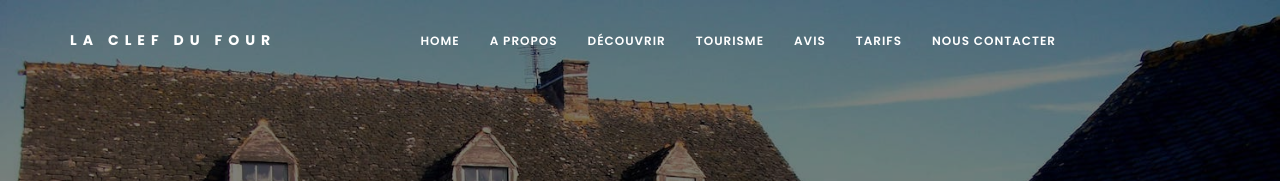
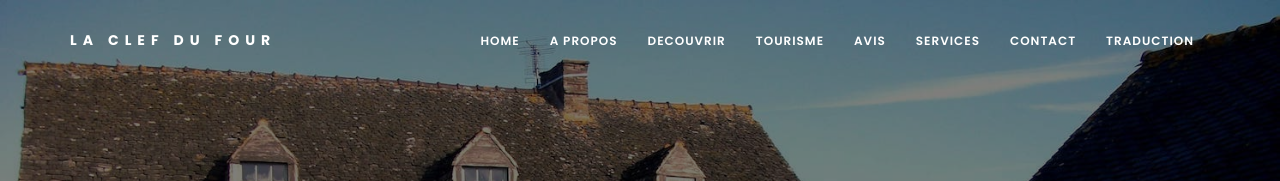
Before and after one commit to gmolveau/laclefdufour.com, a plain HTML site: page index.html in a window 1280 px wide. Shown: the top 181 px of the page. Drawn offline with Linux system fonts and the light colour scheme; some packages are replaced by stand-ins of ours; animation ran at ten frames a second.

Commit message:
navbar dropdown multi-langue

```diff
--- a/index.html
+++ b/index.html
@@ -95,33 +95,40 @@
                                         </li>
                                         <li>
                                             <a class="smoth-scroll" href="#portfolio">
-                                                Découvrir
+                                                <span multi_langue="menu_decouvrir" />
                                             </a>
                                         </li>
                                         <li>
                                             <a class="smoth-scroll" href="#tourisme">
-                                                Tourisme
+                                                <span multi_langue="menu_tourisme" />
                                             </a>
                                         </li>
                                         <li>
                                             <a class="smoth-scroll" href="#testimonials">
-                                                Avis
+                                                <span multi_langue="menu_avis" />
                                             </a>
                                         </li>
                                         <li>
                                             <a class="smoth-scroll" href="#services">
-                                                Tarifs
+                                                <span multi_langue="menu_services" />
                                             </a>
                                         </li>
                                         <li>
                                             <a class="smoth-scroll" href="#contact">
-                                                Nous contacter
+                                                <span multi_langue="menu_contact" />
                                             </a>
                                         </li>
+                                        <li class="dropdown">
+                                            <a href="#" class="dropdown-toggle" data-toggle="dropdown" role="button" aria-haspopup="true" aria-expanded="false">
+                                                <span multi_langue="menu_traduction" />
+                                                <span class="caret"></span></a>
+                                            <ul class="dropdown-menu dropdown-lang">
                                                 <li multi_langue="bouton_fr"></li>
                                                 <li multi_langue="bouton_en"></li>
                                                 <li multi_langue="bouton_es"></li>
                                                 <li multi_langue="bouton_de"></li>
+                                            </ul>
+                                        </li>
                                     </ul>
                                 </div>
                             </div>
@@ -823,7 +830,8 @@
                <div class="col-md-4 col-sm-4">
                 <div class="contact-us-detail">
                  <i class="fa fa-mobile color-6"></i>
-                  <p><a href="tel:+33223220135">+33 2 23 22 01 35</a>
+                  <p>
+                    <a href="tel:+33223220135">+33 2 23 22 01 35</a>
                     <br>
                     <a href="tel:+33681764004">+33 6 81 76 40 04</a>
                   </p>
--- a/js/multi_langue.js
+++ b/js/multi_langue.js
@@ -6,30 +6,30 @@ var expressions = {
 
     bouton_fr: {
         fr: ``,
-        en: `<a onclick="translateTo('fr'); return false;"><i class="flag-icon flag-icon-fr"></i></a>`,
-        es: `<a onclick="translateTo('fr'); return false;"><i class="flag-icon flag-icon-fr"></i></a>`,
-        de: `<a onclick="translateTo('fr'); return false;"><i class="flag-icon flag-icon-fr"></i></a>`,
+        en: `<a onclick="translateTo('fr'); return false;"><i class="flag-icon flag-icon-fr"></i> French </a>`,
+        es: `<a onclick="translateTo('fr'); return false;"><i class="flag-icon flag-icon-fr"></i> Francés </a>`,
+        de: `<a onclick="translateTo('fr'); return false;"><i class="flag-icon flag-icon-fr"></i> Französisch </a>`,
     },
 
     bouton_de: {
-        fr: `<a onclick="translateTo('de'); return false;"><i class="flag-icon flag-icon-de"></i></a>`,
-        en: `<a onclick="translateTo('de'); return false;"><i class="flag-icon flag-icon-de"></i></a>`,
-        es: `<a onclick="translateTo('de'); return false;"><i class="flag-icon flag-icon-de"></i></a>`,
+        fr: `<a onclick="translateTo('de'); return false;"><i class="flag-icon flag-icon-de"></i> Allemand </a>`,
+        en: `<a onclick="translateTo('de'); return false;"><i class="flag-icon flag-icon-de"></i> German</a>`,
+        es: `<a onclick="translateTo('de'); return false;"><i class="flag-icon flag-icon-de"></i> Alemán </a>`,
         de: ``,
     },
 
     bouton_en: {
-        fr: `<a onclick="translateTo('en'); return false;"><i class="flag-icon flag-icon-gb"></i></a>`,
+        fr: `<a onclick="translateTo('en'); return false;"><i class="flag-icon flag-icon-gb"></i> Anglais </a>`,
         en: ``,
-        es: `<a onclick="translateTo('en'); return false;"><i class="flag-icon flag-icon-gb"></i></a>`,
-        de: `<a onclick="translateTo('en'); return false;"><i class="flag-icon flag-icon-gb"></i></a>`,
+        es: `<a onclick="translateTo('en'); return false;"><i class="flag-icon flag-icon-gb"></i> Inglés </a>`,
+        de: `<a onclick="translateTo('en'); return false;"><i class="flag-icon flag-icon-gb"></i> Englisch </a>`,
     },
 
     bouton_es: {
-        fr: `<a onclick="translateTo('es'); return false;"><i class="flag-icon flag-icon-es"></i></a>`,
-        en: `<a onclick="translateTo('es'); return false;"><i class="flag-icon flag-icon-es"></i></a>`,
+        fr: `<a onclick="translateTo('es'); return false;"><i class="flag-icon flag-icon-es"></i> Espagnol </a>`,
+        en: `<a onclick="translateTo('es'); return false;"><i class="flag-icon flag-icon-es"></i> Spanish </a>`,
         es: ``,
-        de: `<a onclick="translateTo('es'); return false;"><i class="flag-icon flag-icon-es"></i></a>`,
+        de: `<a onclick="translateTo('es'); return false;"><i class="flag-icon flag-icon-es"></i> Spanisch </a>`,
     },
 
     hello: {
@@ -39,12 +39,51 @@ var expressions = {
         de: "hello_de",
     },
 
+    /*
+     * MENU
+     */
     menu_a_propos: {
         fr: "a propos",
         en: "about",
         es: "acerca de",
         de: "Über",
-    }
+    },
+    menu_decouvrir: {
+        fr: "decouvrir",
+        en: "discover",
+        es: "descubrir",
+        de: "entdecken",
+    },
+    menu_tourisme: {
+        fr: "tourisme",
+        en: "tourism",
+        es: "turismo",
+        de: "Tourismus",
+    },
+    menu_avis: {
+        fr: "avis",
+        en: "testimonials",
+        es: "testimonios",
+        de: "Zeugnisse",
+    },
+    menu_services: {
+        fr: "services",
+        en: "services",
+        es: "servicios",
+        de: "Unterkünfte",
+    },
+    menu_contact: {
+        fr: "contact",
+        en: "about",
+        es: "contacto",
+        de: "kontakt",
+    },
+    menu_traduction: {
+        fr: "Traduction",
+        en: "Translate",
+        es: "Traducir",
+        de: "Übersetzen",
+    },
 
 }
 
```
Also changed, not shown: css/plugin.css. Lines whose indentation alone changed are shown as unchanged.
